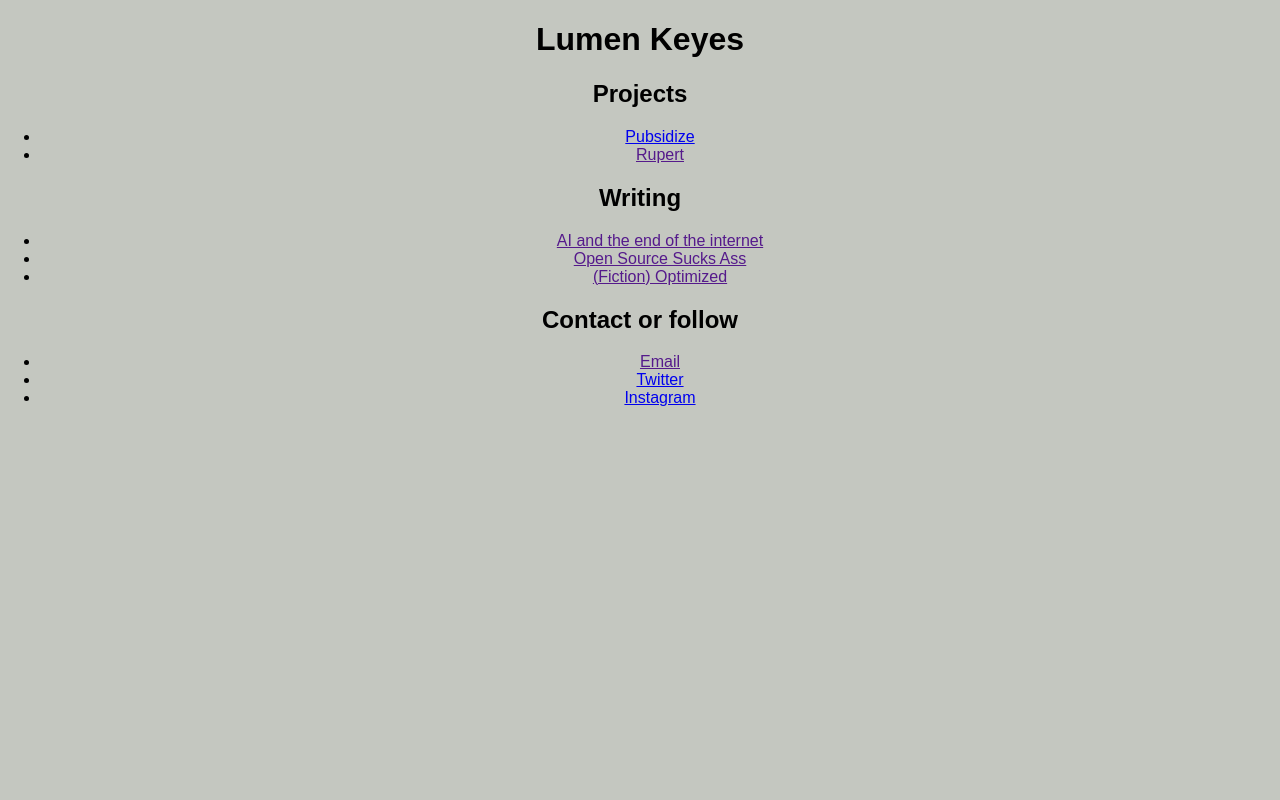
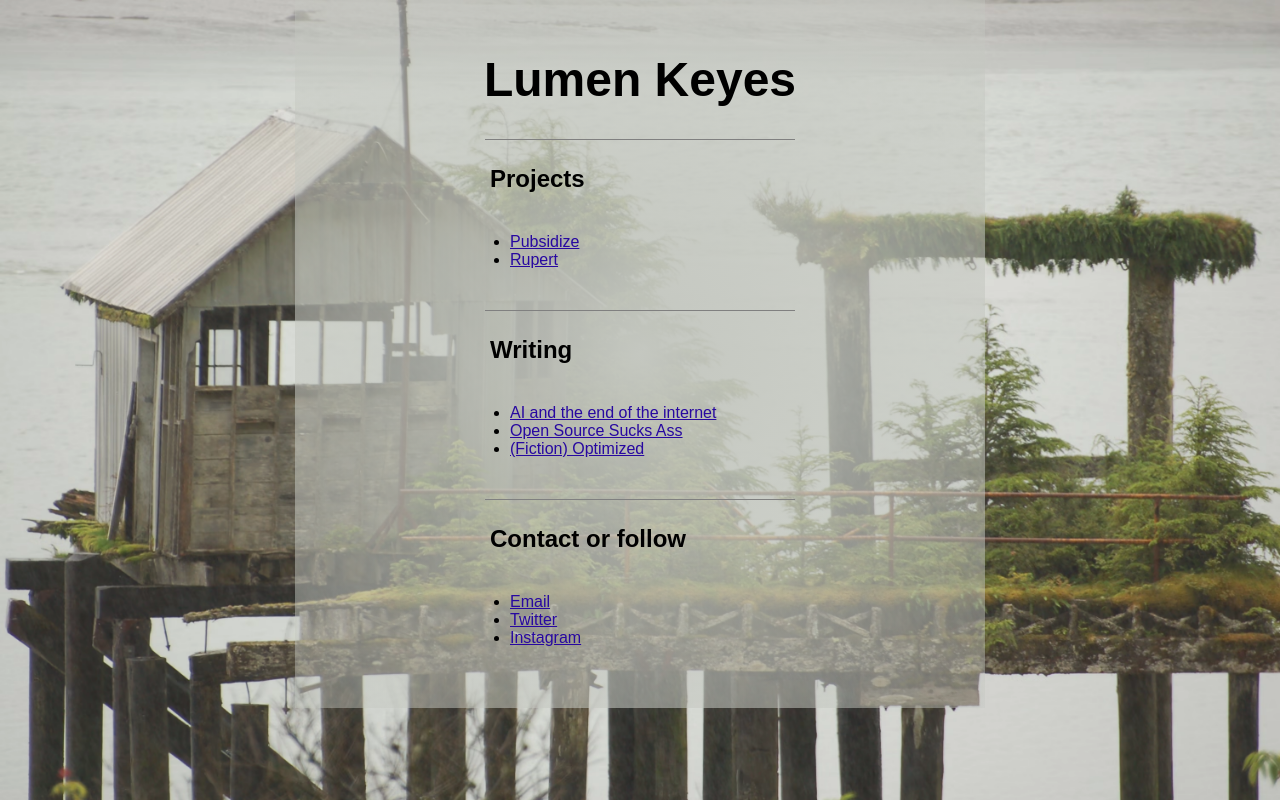
Before and after one commit to lumenkeyes/lumenkeyes, a PHP site: page / in a window 1280 px wide. Run offline with PHP 8.4, Linux system fonts and the light colour scheme.

Commit message:
typo fix

```diff
--- a/default.css
+++ b/default.css
@@ -12,7 +12,7 @@ body {
 	overflow-y: visible;
 	background-size: cover;
 	background-repeat: no-repeat;
-	background-image: url('OVERGROWN.avif'), url('OVERGROWN.JPG);
+	background-image: url('OVERGROWN.avif'), url('OVERGROWN.JPG');
 }
 html {
 	overflow-x: hidden;
```
